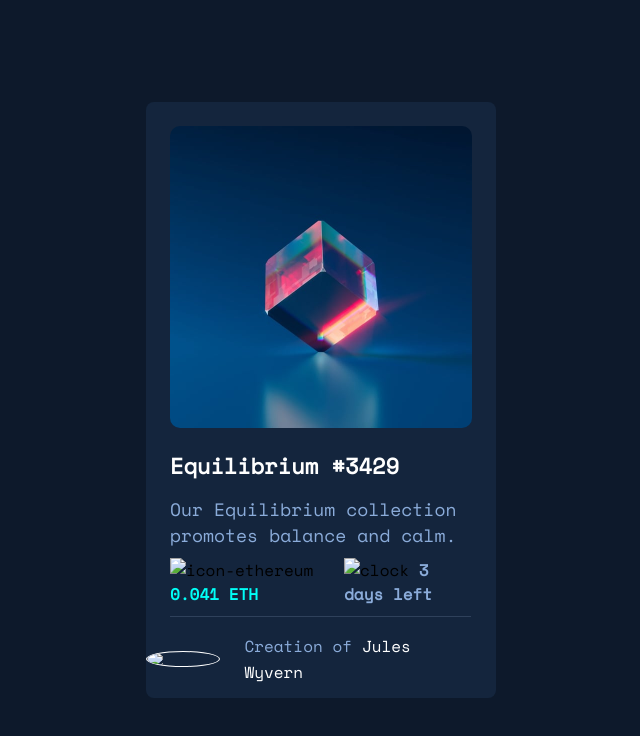
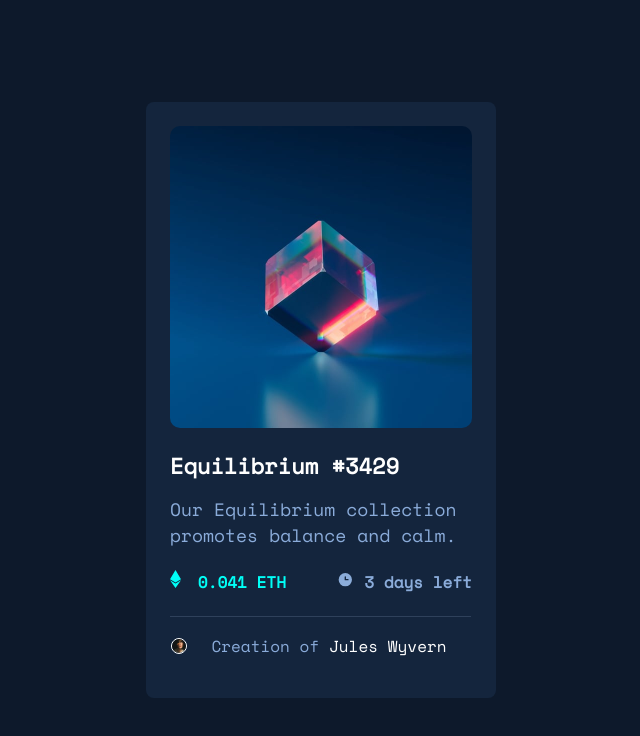
Before and after one commit to Nazemrap/NFTCard, a plain HTML site: page index.html in a window 1280 px wide. Shown: the whole page, without its empty margins (319-959 px from the left). Drawn offline with nearby package versions, Linux system fonts and the light colour scheme; the site is published under a folder, as on GitHub Pages, so addresses that start at the root find nothing.

Commit message:
Update index.html

```diff
--- a/index.html
+++ b/index.html
@@ -10,7 +10,7 @@
 <body>
 <div class="card">
   <div class="NFTblock">
-    <img src="images/image-equilibrium.jpg" alt="" id="NFT" />
+    <img src="./images/image-equilibrium.jpg" alt="" id="NFT" />
   </div>
   <div id="titre" class="">
    <h1>Equilibrium #3429</h1>
@@ -20,17 +20,17 @@
   </div>
   <div id="details">
     <div id="price">
-      <img src="/images/icon-ethereum.svg" alt="icon-ethereum" id="ETH">
+      <img src="./images/icon-ethereum.svg" alt="icon-ethereum" id="ETH">
       <h3> 0.041 ETH</h3>
     </div>
     <div id="clocks">
-      <img src="/images/icon-clock.svg" alt="clock" class="clockpic">
+      <img src="./images/icon-clock.svg" alt="clock" class="clockpic">
       <h4 id="date"> 3 days left</h4>
     </div>
   </div>
   <div id="bordure"></div>
   <div id="auteur">
-    <img src="/images/image-avatar.png" alt="profil" id="profilo">
+    <img src="./images/image-avatar.png" alt="profil" id="profilo">
    <p>Creation of <span id="NameP">Jules Wyvern</span> <p>
   </div>
 </div>
```
